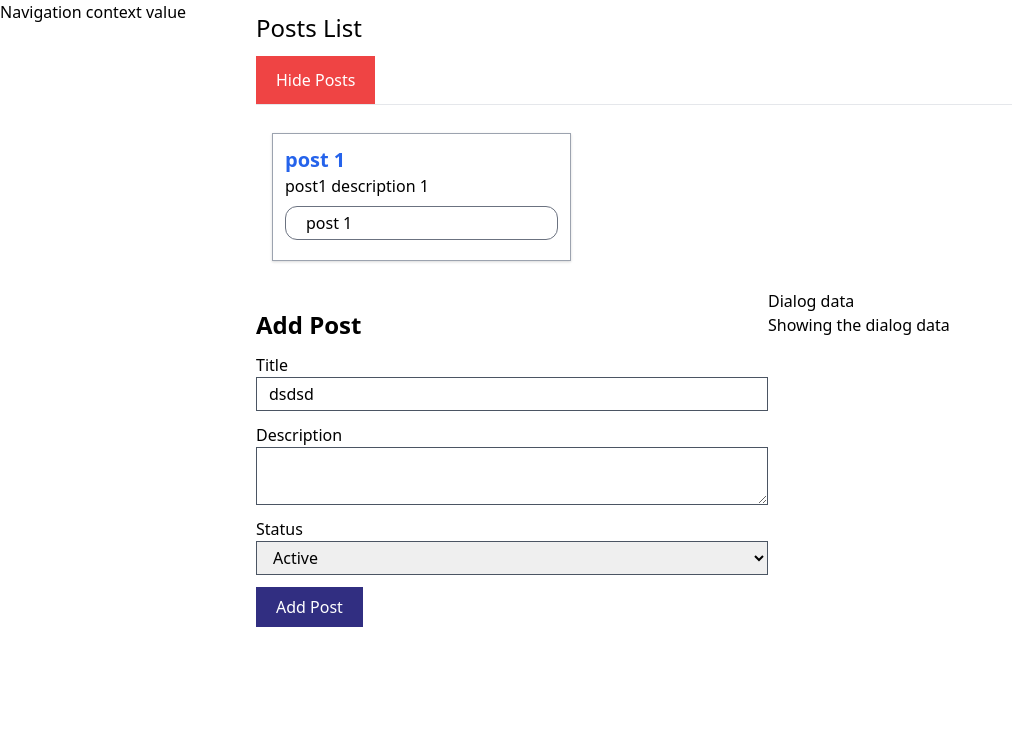
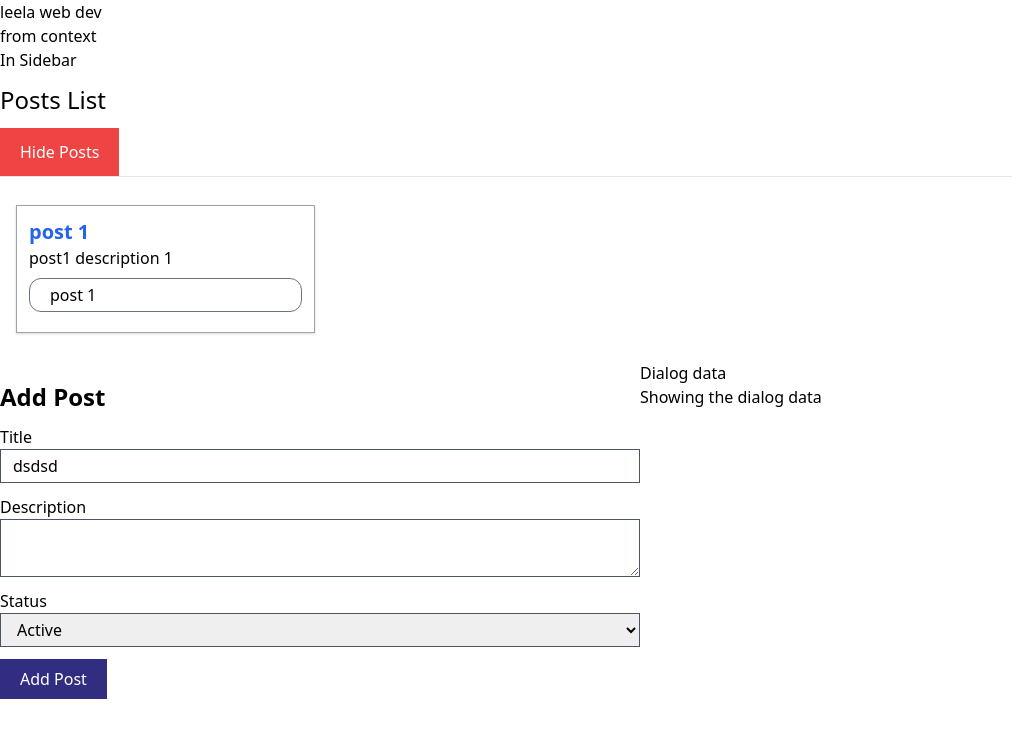
Before and after one commit to shivrajpro/react-by-lwd, a React (Create React App) app: page / in a window 1280 px wide. Shown: the top 738 px of the page, without its empty margins (0-1012 px from the left). Built offline with nearby package versions, Linux system fonts and the light colour scheme.

Commit message:
context api

```diff
--- a/src/App.js
+++ b/src/App.js
@@ -1,21 +1,15 @@
 import './App.css';
+import ButtonContext from './Context/ButtonContext';
 import Posts from './components/Posts/Posts';
 import Sidebar from './components/Sidebar/Sidebar';
-import ButtonContext from './Context/ButtonContext';
 
 function App() {
     return (
         <div className='container mx-auto'>
-            <div className='flex'>
-                <div className='w-1/5'>
-                    <ButtonContext.Provider value='Leela Web Dev Context'>
-                        <Sidebar />
-                    </ButtonContext.Provider>
-                </div>
-                <div className='w-4/5'>
-                    <Posts />
-                </div>
-            </div>
+            <ButtonContext.Provider value="from context" >
+                <Sidebar name="leela web dev" />
+            </ButtonContext.Provider>
+            <Posts />
         </div>
     );
 }
--- a/src/Context/ButtonContext.js
+++ b/src/Context/ButtonContext.js
@@ -1,5 +1,3 @@
-import React from 'react';
-
+import React from "react";
 const ButtonContext = React.createContext();
-
 export default ButtonContext;
--- a/src/components/Navigation/Navigation.js
+++ b/src/components/Navigation/Navigation.js
@@ -1,13 +1,12 @@
-import { Component } from 'react';
-import ButtonContext from '../../Context/ButtonContext';
+import { Component } from "react";
+import ButtonContext from "../../Context/ButtonContext";
 
-export default class Navigation extends Component {
+export default class Navigation extends Component{
     static contextType = ButtonContext;
-    render() {
-        return (
-            <div>
-                <a href='#'>{this.context}</a>
-            </div>
-        );
+    render(){
+        return <div>
+            <h1>{this.props.name}</h1>
+            <h2>{this.context}</h2>
+        </div>
     }
 }
--- a/src/components/Navigation/Navigation/Navigation.js
+++ /dev/null
@@ -1,15 +0,0 @@
-import ButtonContext from "../../../Context/ButtonContext";
-
-const { Component } = require("react");
-
-class Navigation extends Component {
-    static btnContext = ButtonContext;
-    render() {
-        return (<div>
-            <h2> {this.props.name} </h2>
-            <h2> {this.btnContext} </h2>
-        </div>)
-    }
-}
-
-export default Navigation;
--- a/src/components/Navigation/Sidebar/Sidebar.js
+++ /dev/null
@@ -1,13 +0,0 @@
-import Navigation from "../Navigation/Navigation";
-
-const { Component } = require("react");
-
-class Sidebar extends Component{
-    render(){
-        return <div>
-            <Navigation name={this.props.name} />
-        </div>
-    }
-}
-
-export default Sidebar;
--- a/src/components/Sidebar/Sidebar.js
+++ b/src/components/Sidebar/Sidebar.js
@@ -1,15 +1,11 @@
-import { Component } from 'react';
-import ButtonContext from '../../Context/ButtonContext';
-import Navigation from '../Navigation/Navigation';
+import { Component } from "react";
+import Navigation from "../Navigation/Navigation";
 
-export default class Sidebar extends Component {
-    render() {
-        return (
-            <div>
-                <ButtonContext.Provider value='Navigation context value'>
-                    <Navigation />
-                </ButtonContext.Provider>
-            </div>
-        );
+export default class Sidebar extends Component{
+    render(){
+        return <div>
+            <Navigation name={this.props.name} />
+            <h1>In Sidebar</h1>
+        </div>
     }
 }
```
Also changed, not shown: 1 other file (tests, documents, lock files or other folders).
